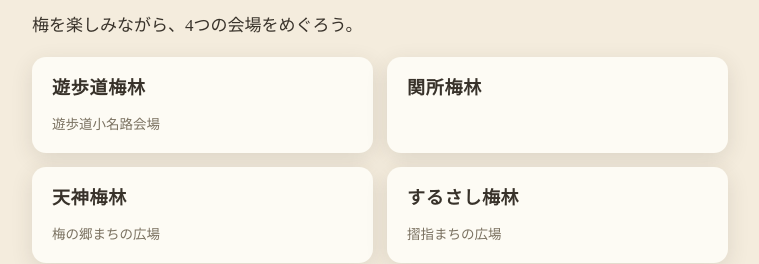
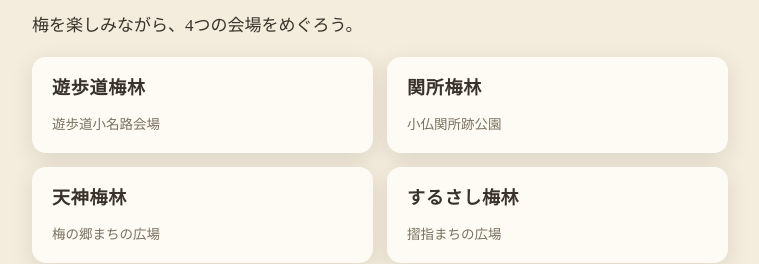
Before and after one commit to takao-baigo/takao-baigo.github.io, a plain HTML site: page index.html in a window 1280 px wide. Shown: the part 4586-4850 px from the top of the page, without its empty margins (260-1019 px from the left). Drawn offline with Linux system fonts and the light colour scheme.

Commit message:
fix: スタンプハイクの関所梅林に会場名(小仏関所跡公園)を追加
Co-Authored-By: Claude Sonnet 5.5 <noreply@anthropic.com>
Claude-Session: https://claude.ai/code/session_01Tg6mKG28QZGWmnjBXXzipq

```diff
--- a/index.html
+++ b/index.html
@@ -174,7 +174,7 @@
     <p>梅を楽しみながら、4つの会場をめぐろう。</p>
     <div class="cards two">
       <div class="card"><h3>遊歩道梅林</h3><p class="note">遊歩道小名路会場</p></div>
-      <div class="card"><h3>関所梅林</h3></div>
+      <div class="card"><h3>関所梅林</h3><p class="note">小仏関所跡公園</p></div>
       <div class="card"><h3>天神梅林</h3><p class="note">梅の郷まちの広場</p></div>
       <div class="card"><h3>するさし梅林</h3><p class="note">摺指まちの広場</p></div>
     </div>
```
